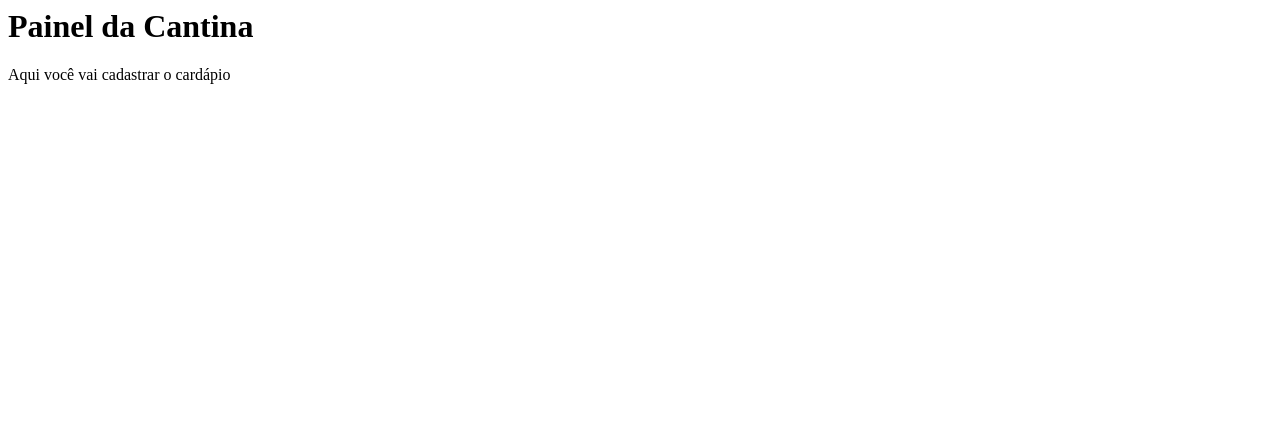
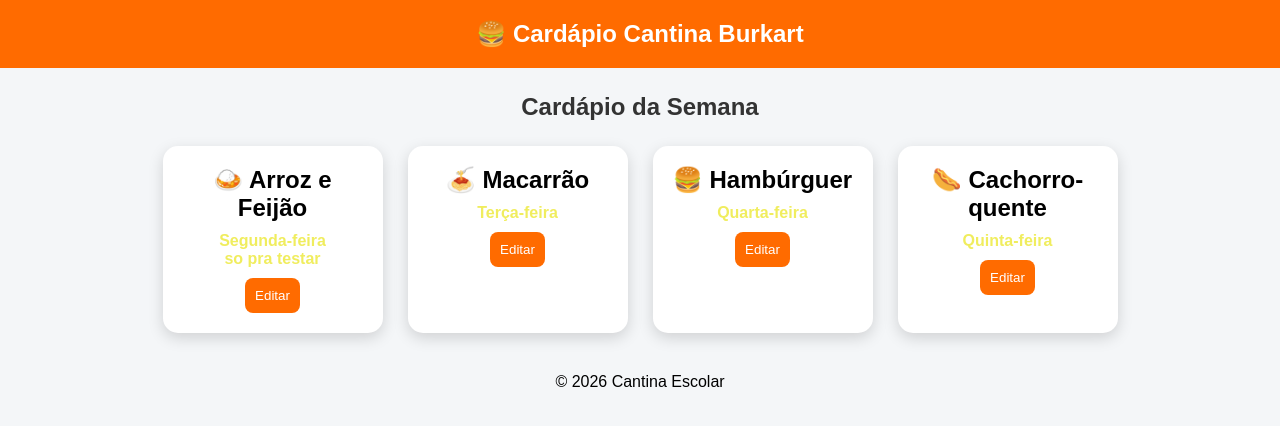
Before and after one commit to BrenoNDJK/cantina-bgl, a plain HTML site: page Cardapio Cantina Bgl/funcionario.html in a window 1280 px wide. Drawn offline with Linux system fonts and the light colour scheme.

Commit message:
Add files via upload

```diff
--- a/Cardapio Cantina Bgl/funcionario.html
+++ b/Cardapio Cantina Bgl/funcionario.html
@@ -1,2 +1,84 @@
-<h1>Painel da Cantina</h1>
-<p>Aqui você vai cadastrar o cardápio</p>
+<!DOCTYPE html>
+<html lang="pt-BR">
+<head>
+    <meta charset="UTF-8">
+    <title>Cardápio Cantina Burkart</title>
+    <link rel="stylesheet" href="style.css">
+</head>
+<body>
+
+<header>
+    🍔 Cardápio Cantina Burkart
+</header>
+
+<h2 class="titulo">Cardápio da Semana</h2>
+
+<section class="produtos">
+
+    <div class="produto">
+        <h2>🍛 Arroz e Feijão</h2>
+        <p>Segunda-feira</p>
+        <p>so pra testar</p>
+        <button onclick="editar(this)">Editar</button>
+    </div>
+
+    <div class="produto">
+        <h2>🍝 Macarrão</h2>
+        <p>Terça-feira</p>
+        <button onclick="editar(this)">Editar</button>
+    </div>
+
+    <div class="produto">
+        <h2>🍔 Hambúrguer</h2>
+        <p>Quarta-feira</p>
+        <button onclick="editar(this)">Editar</button>
+    </div>
+
+    <div class="produto">
+        <h2>🌭 Cachorro-quente</h2>
+        <p>Quinta-feira</p>
+        <button onclick="editar(this)">Editar</button>
+    </div>
+
+</section>
+
+<footer>
+    © 2026 Cantina Escolar
+</footer>
+<script>
+async function editar(botao) {
+    let produto = botao.parentElement;
+
+    let titulo = produto.querySelector("h2");
+    let dia = produto.querySelector("p").innerText;
+
+    let novoNome = prompt("Digite o novo nome da comida:");
+
+    if (novoNome && novoNome.trim() !== "") {
+
+        // muda na tela (IMPORTANTE!)
+        titulo.innerText = novoNome;
+
+        // envia pro servidor
+        try {
+            await fetch("http://localhost:3000/cardapio", {
+                method: "POST",
+                headers: {
+                    "Content-Type": "application/json"
+                },
+                body: JSON.stringify({
+                    comida: novoNome,
+                    dia: dia
+                })
+            });
+
+            alert("Salvo com sucesso!");
+        } catch (erro) {
+            alert("Erro ao salvar!");
+            console.error(erro);
+        }
+    }
+}
+</script>
+</body>
+</html>
--- a/Cardapio Cantina Bgl/style.css
+++ b/Cardapio Cantina Bgl/style.css
@@ -1,8 +1,96 @@
+/* RESET */
+* {
+    margin: 0;
+    padding: 0;
+    box-sizing: border-box;
+    font-family: Arial, sans-serif;
+}
+
+/* FUNDO */
 body {
-    font-family: Arial, sans-serif;
-    margin: 0;
+    background: #f4f6f8;
+}
 
-    background-color: blue;
-    background-size: cover;
-    background-position: center;
+/* HEADER */
+header {
+    background: #ff6b00;
+    color: white;
+    text-align: center;
+    padding: 20px;
+    font-size: 24px;
+    font-weight: bold;
 }
+
+/* TITULO */
+.titulo {
+    text-align: center;
+    margin: 25px 0;
+    color: #333;
+}
+
+/* CARDS */
+.produtos {
+    display: flex;
+    flex-wrap: wrap;
+    justify-content: center;
+    gap: 25px;
+}
+
+/* CARD */
+.produto {
+    background: white;
+    padding: 20px;
+    width: 220px;
+    border-radius: 15px;
+    text-align: center;
+    box-shadow: 0 5px 15px rgba(0,0,0,0.15);
+    transition: 0.3s;
+}
+
+.produto:hover {
+    transform: translateY(-5px);
+}
+
+/* TEXTO */
+.produto h2 {
+    margin-bottom: 10px;
+}
+
+.produto p {
+    color: #f0ed5e;
+    font-weight: bold;
+}
+
+/* BOTÃO */
+.produto button {
+    margin-top: 10px;
+    padding: 10px;
+    border: none;
+    background: #ff6b00;
+    color: white;
+    border-radius: 8px;
+     cursor: pointer;
+}
+
+/* LISTA ALUNO */
+#lista {
+    max-width: 400px;
+    margin: 30px auto;
+    background: white;
+    padding: 20px;
+    border-radius: 15px;
+    list-style: none;
+    box-shadow: 0 5px 15px rgba(0,0,0,0.1);
+}
+
+#lista li {
+    padding: 10px;
+    border-bottom: 1px solid #eee;
+}
+
+/* FOOTER */
+footer {
+    margin-top: 30px;
+    text-align: center;
+    padding: 10px;
+}
```
Also changed, not shown: Cardapio Cantina Bgl/aluno.html (+59 -2 lines).
